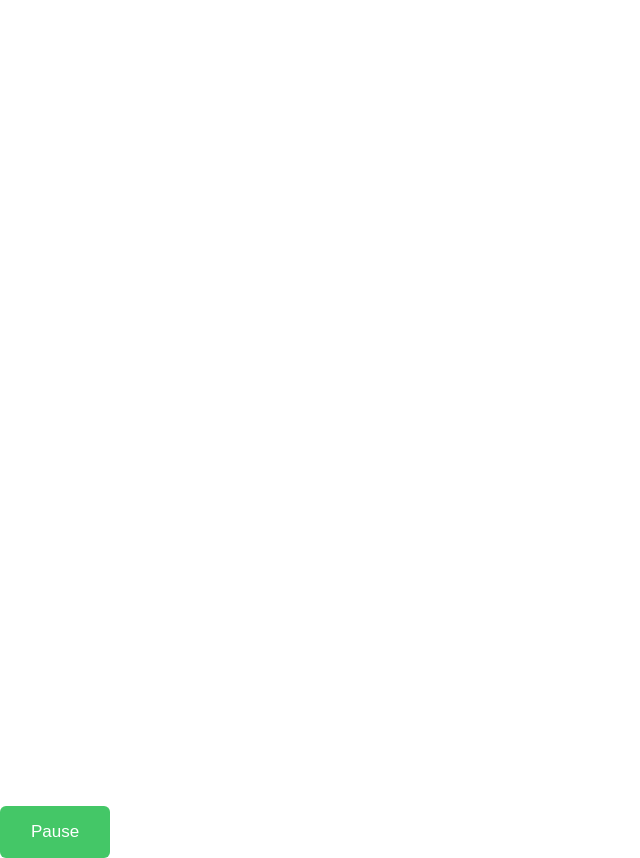
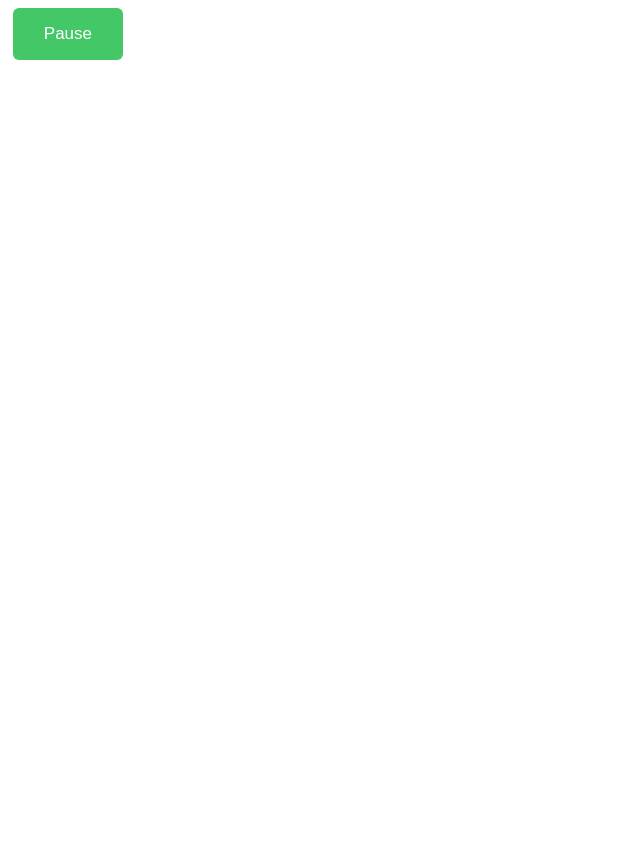
Before and after one commit to logiclogue/Particle-Simulator, a plain HTML site: page index.html in a window 1280 px wide. Both pictures are taken after a click on the button "Run". Shown: the whole page, without its empty margins (0-640 px from the left). After the commit the page ends 806 px from the top, so only its background shows below. Drawn offline with Linux system fonts and the light colour scheme.

Commit message:
Add pause button

```diff
--- a/index.html
+++ b/index.html
@@ -14,7 +14,7 @@
 		Seed: <input id="input-seed">
 		<button id="btn-run">Run</button>
 	</div>
-	<div id="div-pause">
+	<div id="div-pause" class="hidden">
 		<button>Pause</button>
 	</div>
 
--- a/js/init.js
+++ b/js/init.js
@@ -15,11 +15,18 @@
 		Universe.draw();
 	}
 
-	Input.load(["btn-run", "div-settings", "input-seed", "myCanvas"]);
+	Input.load(["btn-run", "div-settings", "div-pause", "input-seed", "myCanvas"]);
 
 	Input["btn-run"].addEventListener("click", function () {
 		Input["div-settings"].className = "hidden";
+		Input["div-pause"].className = "";
 		Universe.start();
+	});
+
+	Input["div-pause"].addEventListener("click", function () {
+		Input["div-pause"].className = "hidden";
+		Input["div-settings"].className = "";
+		Universe.pause();
 	});
 
 	Input["input-seed"].addEventListener("keyup", function () {
--- a/style.css
+++ b/style.css
@@ -20,6 +20,12 @@ body {
 
 #div-settings h1 {
 	text-align: center;
+}
+
+#div-pause {
+	position: absolute;
+	top: 1%;
+	left: 1%;
 }
 
 
```
